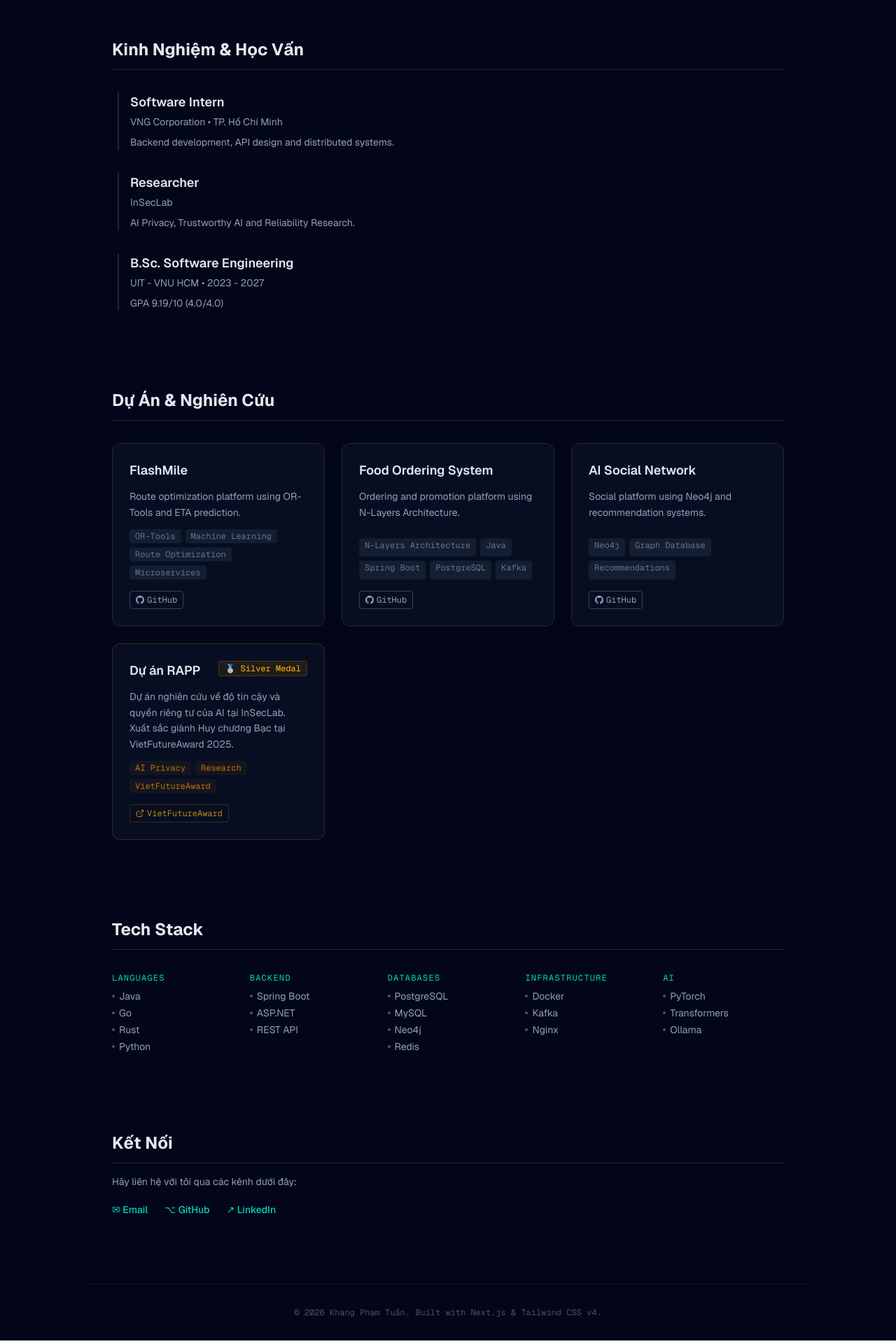
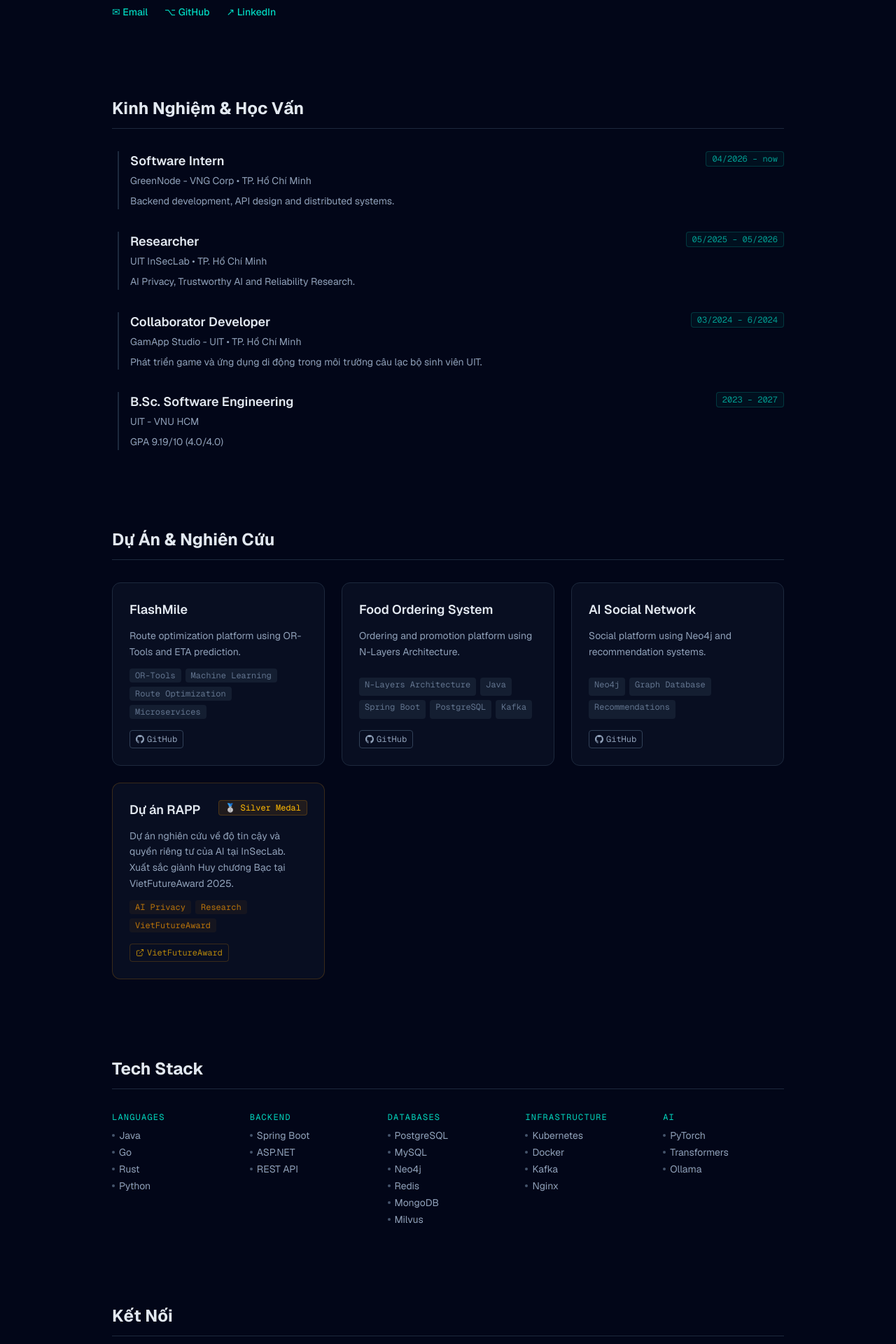
Before and after one commit to KhangPham205/my-portfolio, a Next.js app: page / in a window 1280 px wide. Shown: the part 480-2400 px from the top of the page at 70% size. Built offline with nearby package versions, Linux system fonts and the light colour scheme.

Commit message:
Update portfolio v1

```diff
--- a/app/layout.tsx
+++ b/app/layout.tsx
@@ -13,8 +13,8 @@ const geistMono = Geist_Mono({
 });
 
 export const metadata: Metadata = {
-  title: "Create Next App",
-  description: "Generated by create next app",
+  title: "Khang Phạm Tuấn - Portfolio",
+  description: "Personal portfolio of Khang Phạm Tuấn - Software Engineer & AI Researcher.",
 };
 
 export default function RootLayout({
--- a/app/page.tsx
+++ b/app/page.tsx
@@ -52,6 +52,20 @@ export default function Home() {
               </span>
             ))}
           </div>
+
+          {/* ── Inline contact links ── */}
+          <p className="text-slate-400 text-sm">Hãy liên hệ với tôi qua các kênh dưới đây:</p>
+          <div className="flex flex-wrap gap-4 sm:gap-6 pt-1 text-sm font-medium text-teal-400">
+            <a href={`mailto:${profile.email}`} className="hover:underline hover:text-teal-300 transition-colors">
+              ✉ Email
+            </a>
+            <a href={profile.github} target="_blank" rel="noreferrer" className="hover:underline hover:text-teal-300 transition-colors">
+              ⌥ GitHub
+            </a>
+            <a href={profile.linkedin} target="_blank" rel="noreferrer" className="hover:underline hover:text-teal-300 transition-colors">
+              ↗ LinkedIn
+            </a>
+          </div>
         </section>
 
         {/* ── Experience & Education ── */}
@@ -62,7 +76,14 @@ export default function Home() {
           <div className="space-y-6 sm:space-y-8">
             {experiences.map((exp) => (
               <div key={exp.title} className="border-l-2 border-slate-800 pl-4 ml-2">
-                <h3 className="text-base sm:text-lg font-semibold text-slate-200">{exp.title}</h3>
+                <div className="flex flex-wrap items-start justify-between gap-2">
+                  <h3 className="text-base sm:text-lg font-semibold text-slate-200">{exp.title}</h3>
+                  {exp.period && (
+                    <span className="shrink-0 font-mono text-xs text-teal-400/70 bg-teal-400/5 border border-teal-400/20 px-2 py-0.5 rounded">
+                      {exp.period}
+                    </span>
+                  )}
+                </div>
                 <div className="text-slate-400 text-xs sm:text-sm mt-1">
                   {exp.company}{exp.location ? ` • ${exp.location}` : ""}
                 </div>
@@ -212,7 +233,7 @@ export default function Home() {
       </main>
 
       <footer className="max-w-5xl mx-auto px-4 sm:px-8 py-8 border-t border-slate-900 text-center text-xs text-slate-600 font-mono">
-        © {new Date().getFullYear()} Khang Phạm Tuấn. Built with Next.js &amp; Tailwind CSS v4.
+        © {new Date().getFullYear()} / Khang Phạm Tuấn - Built with Next.js &amp; Tailwind CSS v4.
       </footer>
     </div>
   );
--- a/data/portfolio.ts
+++ b/data/portfolio.ts
@@ -12,22 +12,33 @@ export const profile = {
 export const experiences = [
   {
     title: "Software Intern",
-    company: "VNG Corporation",
+    company: "GreenNode - VNG Corp",
     location: "TP. Hồ Chí Minh",
+    period: "04/2026 – now",
     description:
       "Backend development, API design and distributed systems.",
   },
   {
     title: "Researcher",
-    company: "InSecLab",
-    location: "",
+    company: "UIT InSecLab",
+    location: "TP. Hồ Chí Minh",
+    period: "05/2025 – 05/2026",
     description:
       "AI Privacy, Trustworthy AI and Reliability Research.",
   },
   {
+    title: "Collaborator Developer",
+    company: "GamApp Studio - UIT",
+    location: "TP. Hồ Chí Minh",
+    period: "03/2024 – 6/2024",
+    description:
+      "Phát triển game và ứng dụng di động trong môi trường câu lạc bộ sinh viên UIT.",
+  },
+  {
     title: "B.Sc. Software Engineering",
     company: "UIT - VNU HCM",
-    location: "2023 - 2027",
+    location: "",
+    period: "2023 – 2027",
     description: "GPA 9.19/10 (4.0/4.0)",
   },
 ];
@@ -73,8 +84,8 @@ export const projects: Project[] = [
 export const techStacks = {
   Languages: ["Java", "Go", "Rust", "Python"],
   Backend: ["Spring Boot", "ASP.NET", "REST API"],
-  Databases: ["PostgreSQL", "MySQL", "Neo4j", "Redis"],
-  Infrastructure: ["Docker", "Kafka", "Nginx"],
+  Databases: ["PostgreSQL", "MySQL", "Neo4j", "Redis", "MongoDB", "Milvus"],
+  Infrastructure: ["Kubernetes", "Docker", "Kafka", "Nginx"],
   AI: ["PyTorch", "Transformers", "Ollama"],
 };
 
```
